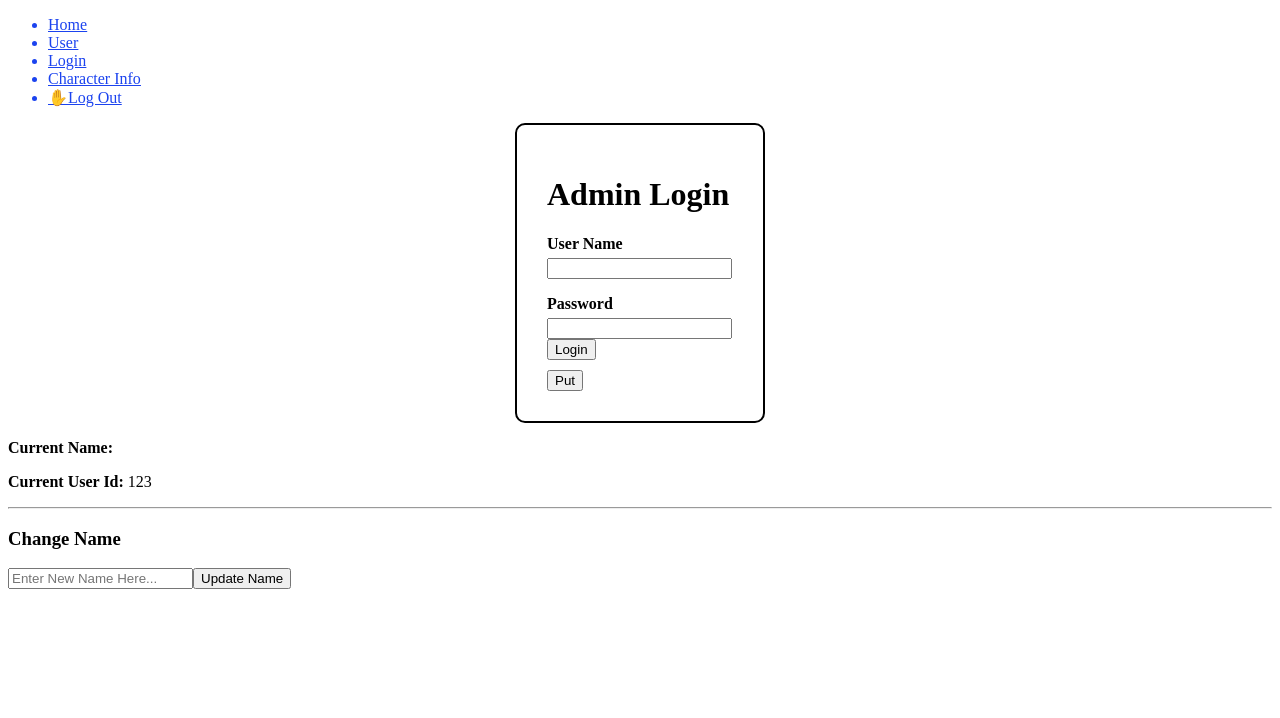
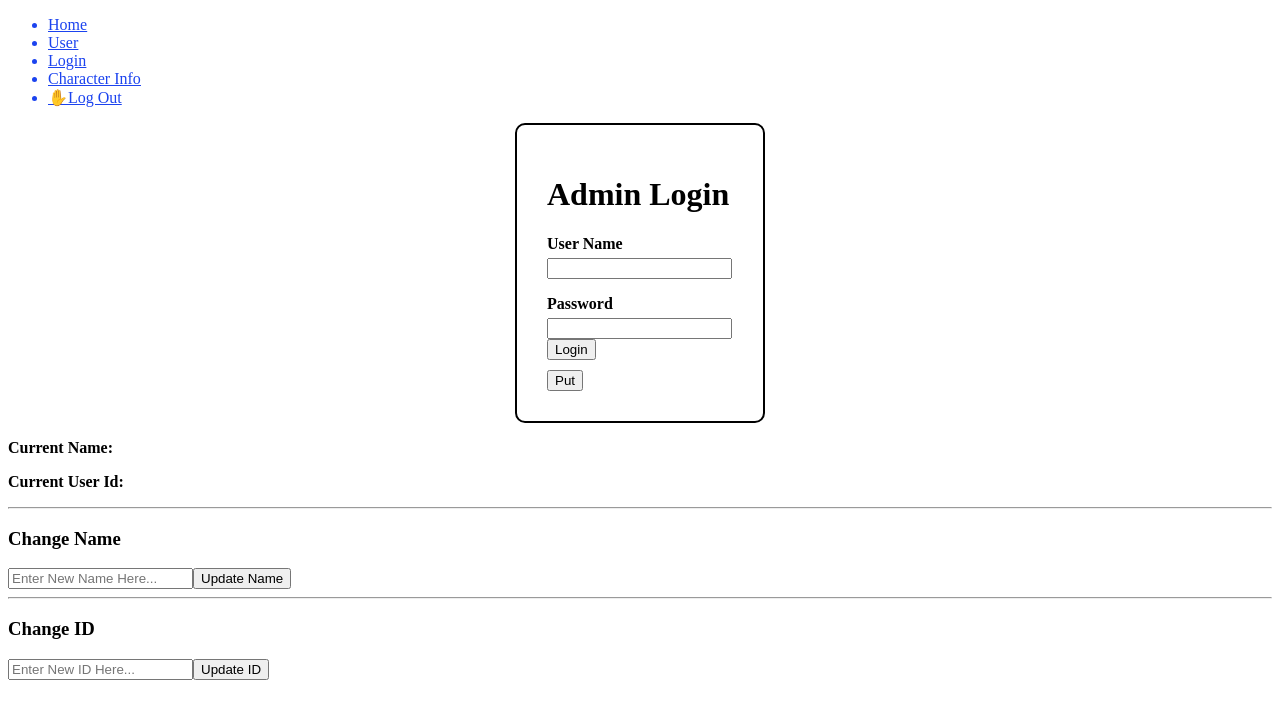
Before and after one commit to PerryM123/tekken-frame-data-admin, a Nuxt app: page /login in a window 1280 px wide. Shown: the top 718 px of the page. Built offline with nearby package versions, Linux system fonts and the light colour scheme.

Commit message:
EditUserInfoにid挙動を追加

```diff
--- a/src/components/EditUserInfo.vue
+++ b/src/components/EditUserInfo.vue
@@ -2,15 +2,31 @@
 import { useUserMeStore } from '~/store/userMe';
 import { storeToRefs } from 'pinia';
 
-const blankName = '';
-const userName = ref(blankName);
+const defaultConstants = {
+  blankName: '',
+  blankNumber: null
+} as const;
+const userName: Ref<string> = ref(defaultConstants.blankName);
+const userId: Ref<number | null> = ref(defaultConstants.blankNumber);
+const isIdError: Ref<boolean> = ref(false);
 const userMeStore = useUserMeStore();
 const { setUserName, setUserId } = userMeStore;
 const { name, id } = storeToRefs(userMeStore);
 
 const changeNameClickHandler = () => {
   setUserName(userName.value);
-  userName.value = blankName;
+  userName.value = defaultConstants.blankName;
+};
+
+const changeIdClickHandler = () => {
+  isIdError.value = false;
+  let convertedId = Number(userId.value);
+  if (convertedId) {
+    setUserId(convertedId);
+    userId.value = defaultConstants.blankNumber;
+  } else {
+    isIdError.value = true;
+  }
 };
 </script>
 <template>
@@ -25,10 +41,21 @@ const changeNameClickHandler = () => {
       type="text"
     />
     <button @click="changeNameClickHandler()">Update Name</button>
+    <hr />
+    <h3>Change ID</h3>
+    <template v-if="isIdError">
+      <p class="error">ERROR! 数字を入力してください。</p>
+    </template>
+    <input v-model="userId" placeholder="Enter New ID Here..." type="text" />
+    <button @click="changeIdClickHandler()">Update ID</button>
   </div>
 </template>
 <style scoped lang="scss">
 .dataTitle {
   font-weight: bold;
 }
+.error {
+  color: red;
+  font-weight: bold;
+}
 </style>
--- a/src/store/userMe.ts
+++ b/src/store/userMe.ts
@@ -12,7 +12,7 @@ export const useUserMeStore = defineStore({
       // TODO: 以下のstringに半角スペースを入れないと「Uncaught (in promise) TypeError: Cannot set properties of null (setting 'nodeValue')」のエラーが発生してしまう
       // 参考記事URL: https://zenn.dev/taro137/articles/124780f3d91be4#:~:text=%E3%81%93%E3%81%AE%E3%82%88%E3%81%86%E3%81%AB%E6%9B%B8%E3%81%84%E3%81%A6%E3%83%96%E3%83%A9%E3%82%A6%E3%82%B6%E4%B8%8A%E3%81%A7%E5%80%A4%E3%82%92%E5%A4%89%E6%9B%B4%E3%81%97%E3%82%88%E3%81%86%E3%81%A8%E3%81%99%E3%82%8B%E3%81%A8%E3%82%A8%E3%83%A9%E3%83%BC%E3%82%92%E5%90%90%E3%81%8F%E3%80%82
       name: ' ',
-      id: 123
+      id: null
     } as IUserMeStore;
   },
   actions: {
```
